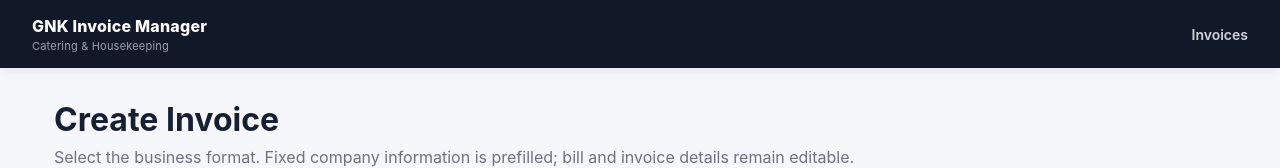
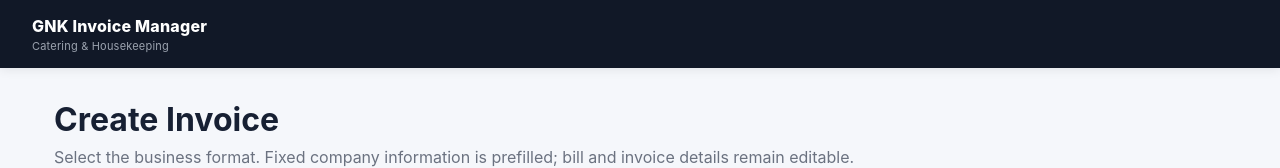
Before and after one commit to Meenachin/gnk-invoice-manager, a Next.js app: page / in a window 1280 px wide. Shown: the top 168 px of the page. Built offline with nearby package versions, Linux system fonts and the light colour scheme.

Commit message:
Update layout.tsx

```diff
--- a/app/layout.tsx
+++ b/app/layout.tsx
@@ -28,9 +28,7 @@ export default function RootLayout({
               <small>Catering &amp; Housekeeping</small>
             </Link>
 
-            <nav className="nav">
-              <Link href="/invoices">Invoices</Link>
-            </nav>
+
           </header>
 
           {children}
```
